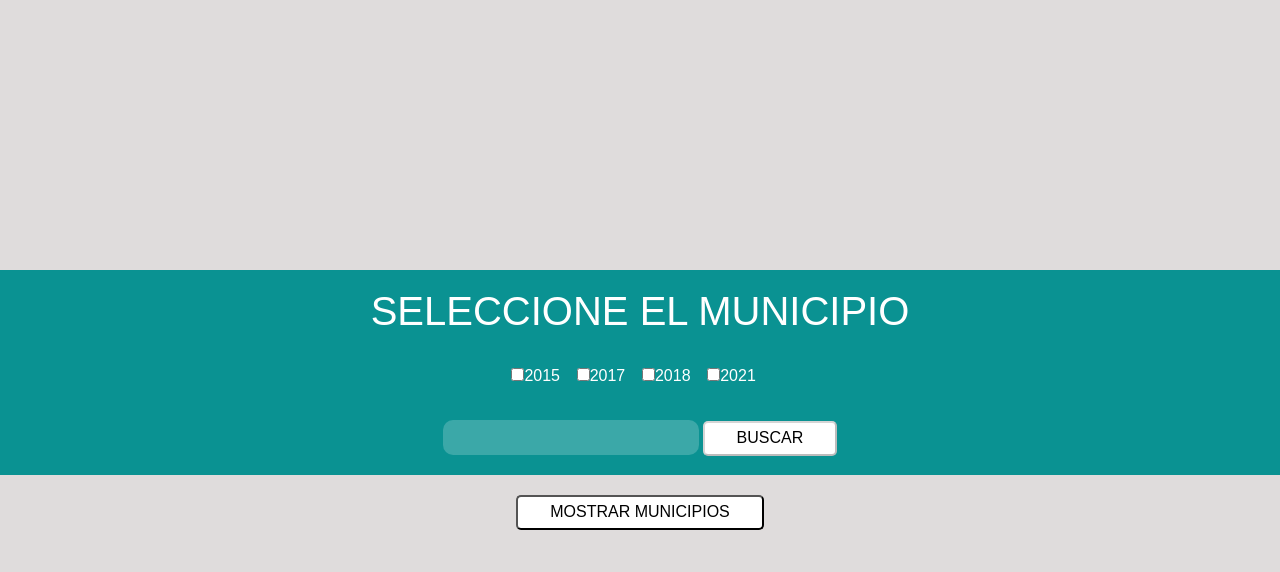
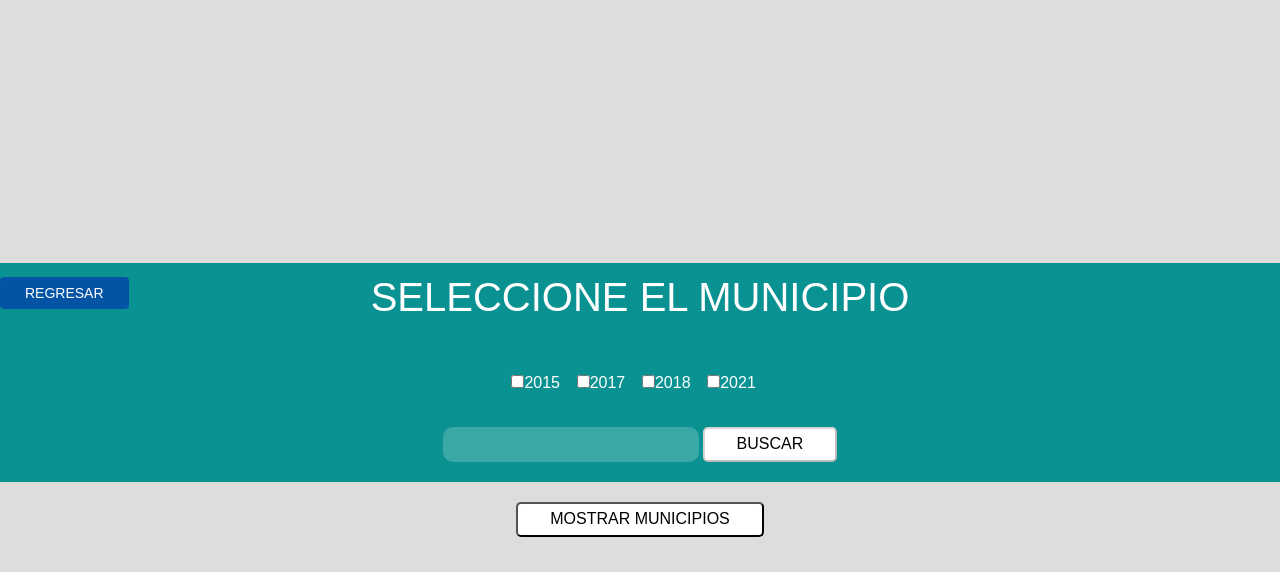
Before and after one commit to Ivancirijillo/app, a Flask app: page /Graficas in a window 1280 px wide. Shown: the top 572 px of the page. Run offline with Flask 2, Linux system fonts and the light colour scheme.

Commit message:
fix: :bug: Boton

```diff
--- a/app.py
+++ b/app.py
@@ -40,6 +40,7 @@ def not_found(error):
     #(0, 1000, 1)
     if valio==0:
         pagina="Pazul.html"
+        pantallaC=True
     else:
         pagina="404.html"
     return render_template(pagina)
--- a/static/css/index.css
+++ b/static/css/index.css
@@ -43,10 +43,12 @@ body {
 .titulo1 h1{
     font-family: Arial, Helvetica, sans-serif;
     font-size: 40px;
-    position: relative;
-    background-color: #0A9292;
     color: #fff;
     margin: 0;
+    position: relative;
+    top: -40px;
+    margin-left: 25%;
+    width: 50%;
 }
 
 .filtro2{
@@ -153,3 +155,23 @@ input[type="checkbox"]:checked + label {
     position: relative;
     width: 50%;
 }
+
+.buttons-con .action-link-wrap {
+    margin-bottom: 1%;
+    margin-right: 90%;
+  }
+  .buttons-con .action-link-wrap a {
+    background: #0453A5;
+    padding: 8px 25px;
+    border-radius: 4px;
+    color: #FFF;
+    font-size: 14px;
+    -webkit-transition: all 0.3s linear;
+    transition: all 0.3s linear;
+    cursor: pointer;
+    text-decoration: none;
+  }
+  .buttons-con .action-link-wrap a:hover {
+    background: #0C3258;
+    color: #fff;
+  }
--- a/templates/index.html
+++ b/templates/index.html
@@ -19,10 +19,14 @@
         <main class="principal">
             <div  class="titulo1">
                 <br/>
+                <div class="buttons-con">
+                    <div class="action-link-wrap">
+                    <a href="/" class="link-button link-back-button">REGRESAR</a>
+                    </div>
+                </div>
                 <h1>SELECCIONE EL MUNICIPIO</h1>
             </div>
             <div class='yearV'>
-                <br/>
                 <input type='checkbox' class='cbox' id='y15'value='2015'><label class='chbox'> 2015</label>
                 <input type='checkbox' class='cbox' id='y17'value='2017'><label class='chbox'> 2017</label>
                 <input type='checkbox' class='cbox' id='y18'value='2018'><label class='chbox'> 2018</label>
```
Also changed, not shown: static/js/index.js (+7 -7 lines).
